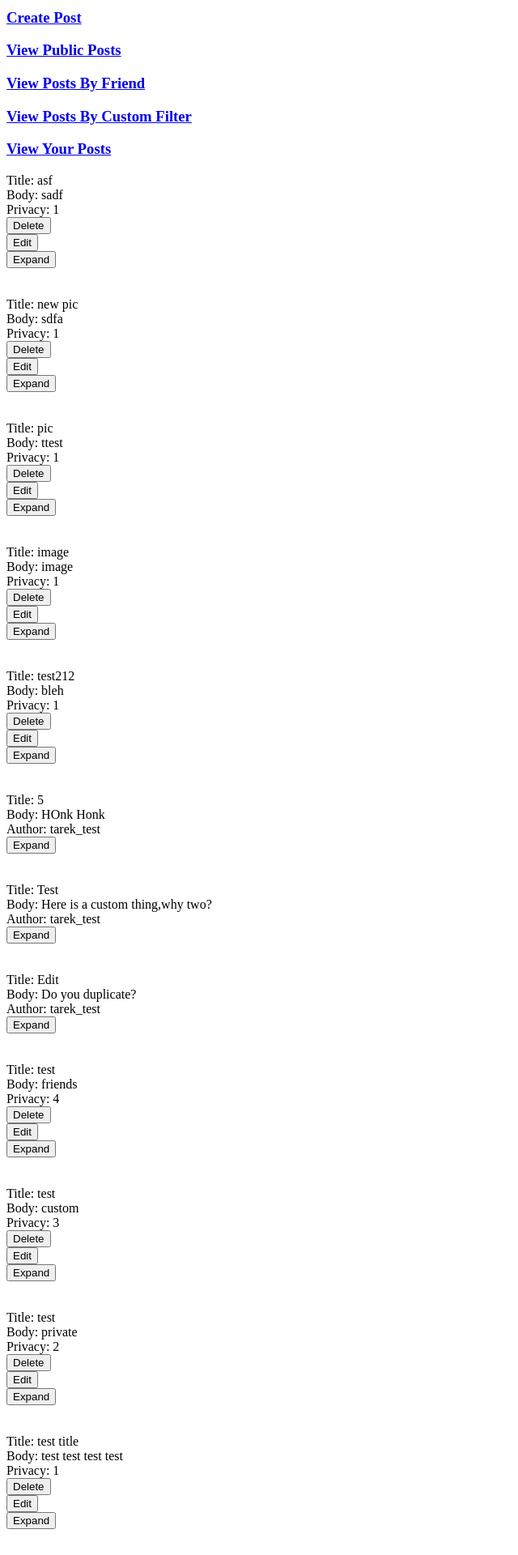
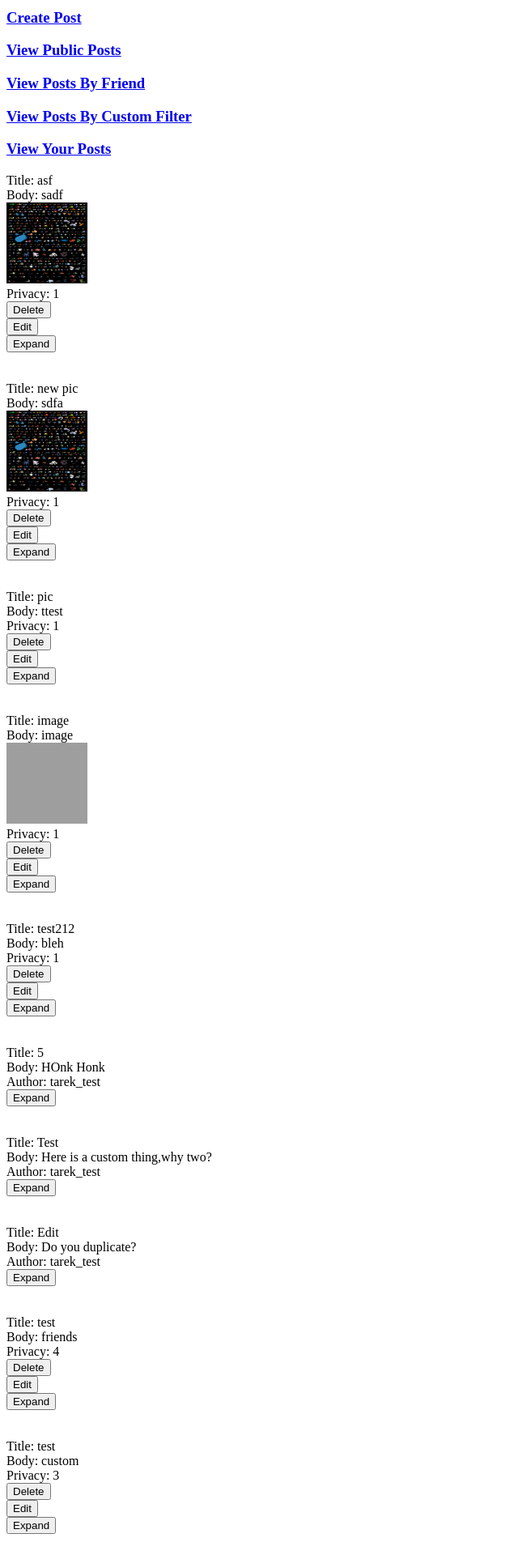
Before and after one commit to CMPUT410W15T02/CMPUT410W15-project, a Django app: page / in a window 1280 px wide. Shown: the part 492-2412 px from the top of the page at 81% size, without its empty margins (0-640 px from the left). Run offline with Django 3.2, Linux system fonts and the light colour scheme; a user stored in the database is signed in; data comes from the database, SQL or seed files in the repository; grey boxes are pictures that could not be loaded.

Commit message:
images shown in stream

```diff
--- a/social_distribution/templates/authors/index.html
+++ b/social_distribution/templates/authors/index.html
@@ -45,6 +45,11 @@
             Body: {{post.post_text}}
         </div>
 
+        {% if post.image %}
+            <div>
+                <img src="/static/{{post.image}}" alt="{{post.image}}" height="100" width="100"/>
+            </div>
+        {% endif %}
 
         {% if post.author.user = user %}
         <div>
```
